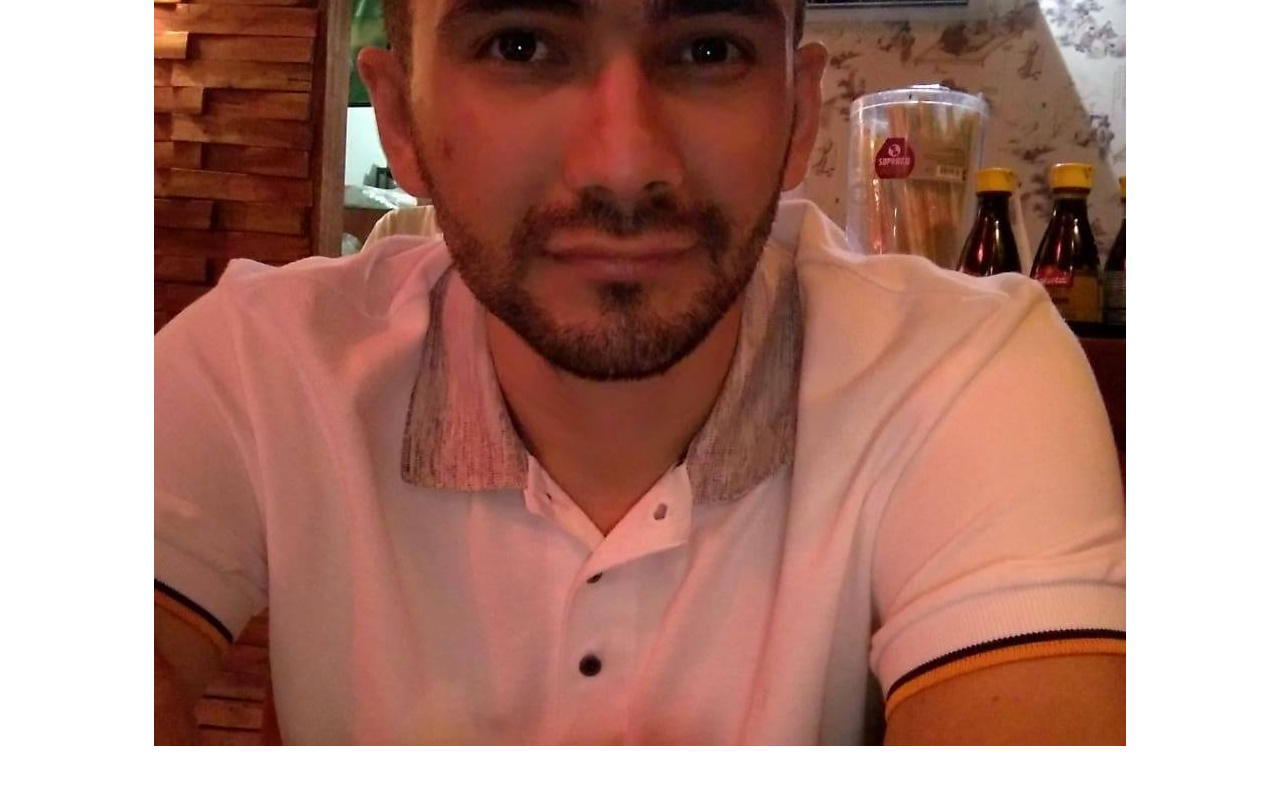
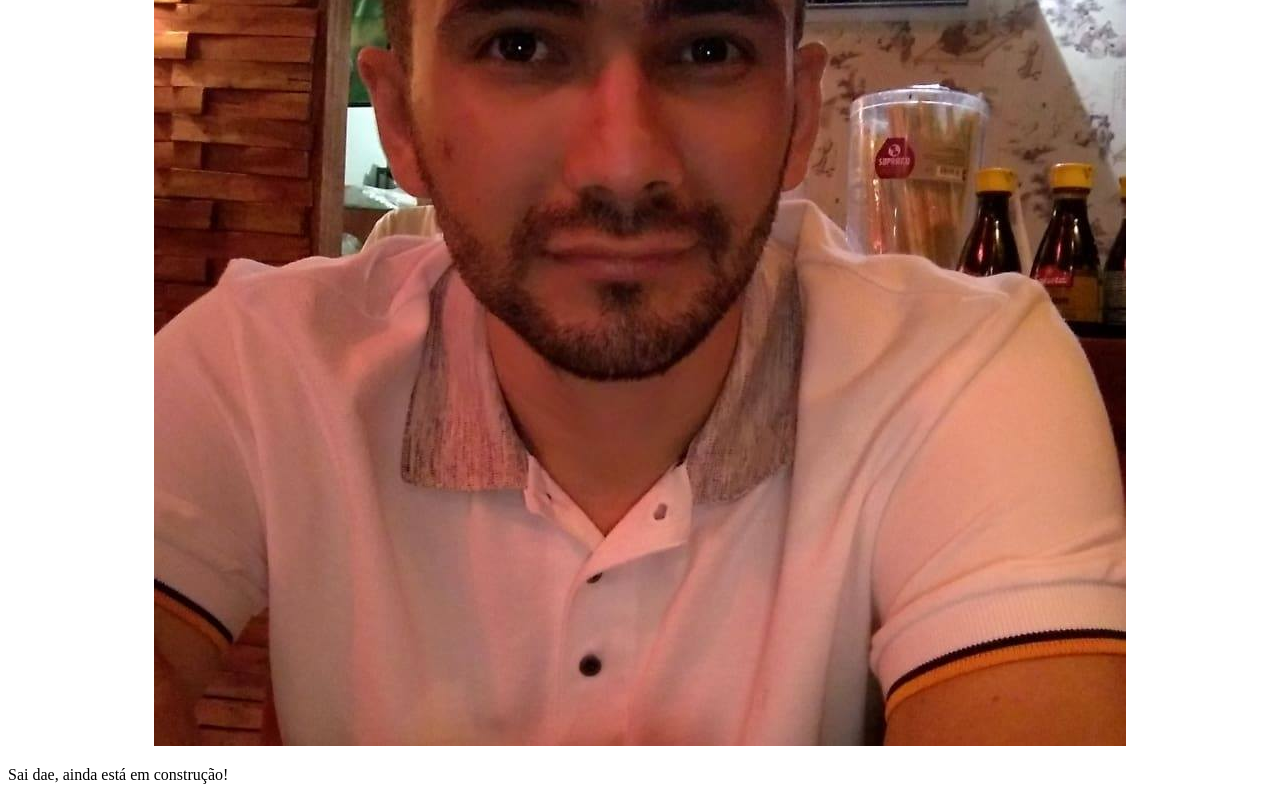
Before and after one commit to tiagorrocha/tiagorrocha.github.io, a plain HTML site: page index.html in a window 1280 px wide. Shown: the part 340-1140 px from the top of the page. Before the commit the page ends 1098 px from the top, so only its background shows below. Drawn offline with Linux system fonts and the light colour scheme.

Commit message:
Testando mudanças

```diff
--- a/index.html
+++ b/index.html
@@ -15,6 +15,9 @@
 		<img src="img/perfil.jpg">
 		</a>
 	</center>
+	<p>
+		Sai dae, ainda está em construção!
+	</p>
 
 </body>
 </html>
```
